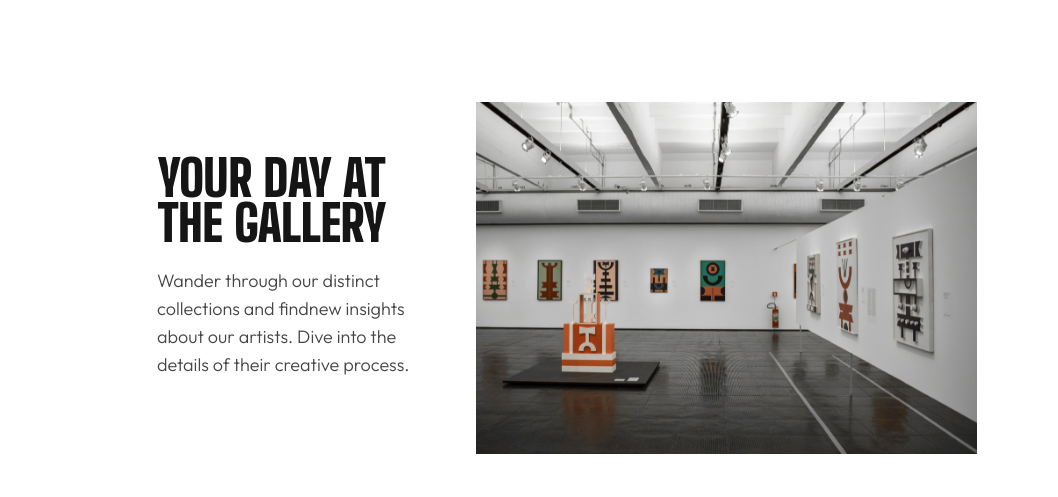
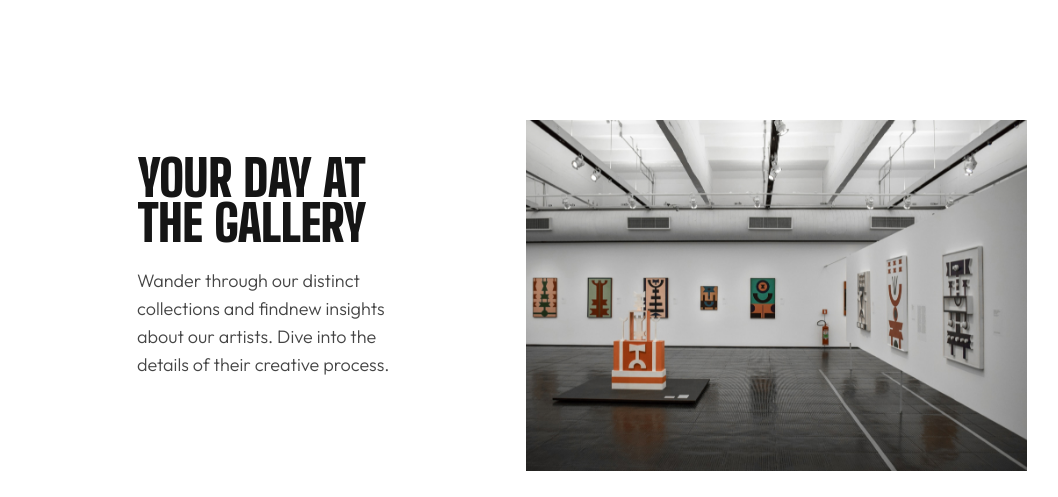
Before and after one commit to nHaMaP/03-modernartgallery, a website built with Vite: page index.html in a window 1280 px wide. Shown: the part 658-1155 px from the top of the page, without its empty margins (111-1169 px from the left). Built offline with nearby package versions, Linux system fonts and the light colour scheme; files whose address does not match are found by name.

Commit message:
fixed scroll issues on images

```diff
--- a/src/sass/layout/_section.scss
+++ b/src/sass/layout/_section.scss
@@ -12,13 +12,16 @@
         width: 100%;
         overflow-block: hidden;
         margin-bottom: 25px;
+        overflow-x:hidden;
 
         @include v.breakpoint(tablet) {
             display: grid;
-            grid-template-columns: 285px auto;
+            grid-template-columns: 205px auto;
             grid-template-rows: 355px auto;
             position: relative;
-            left: 50px;
+            left: 30px;
+            column-gap: 70px;
+
         }
 
         @include v.breakpoint(desktopS){
@@ -30,10 +33,11 @@
         .gallery {
             margin: 0;
             @include v.breakpoint(tablet){
-                order:1;
-                overflow-block:hidden;
+                order: 1;
+                overflow-block: hidden;
                 position: relative;
-                right: 20px;
+                right: 0px;
+                width: 100%;
             }
 
             @include v.breakpoint(desktopS){
@@ -45,12 +49,12 @@
                 object-position: -57px;
                 margin-bottom: 25px;
                 @include v.breakpoint(tablet) {
-                    width: 590px;
-                    height: 450px;
+                    width: 100%;
+                    /* height: 450px; */
                     position: relative;
-                    object-fit: fill;
-                    bottom: 67px;
-                    right: 45px;
+                    object-fit: contain;
+                    bottom: 0;
+                    right: 0px;
                 }
 
                 @include v.breakpoint(desktopS){
@@ -130,11 +134,13 @@
                 overflow-block:hidden;
                 height: 760px;
                 width: 430px;
+                overflow-x:hidden;
             }
 
             @include v.breakpoint(desktopS){
                 width: 401px;
                 height: 655px;
+                overflow-x:hidden;
             }
             img {
                 margin-bottom: 16px;
@@ -173,6 +179,7 @@
 
                 @include v.breakpoint(tablet) {
                     width: 280px;
+                    overflow-x:hidden;
                 }
 
                 @include v.breakpoint(desktopS){
```
